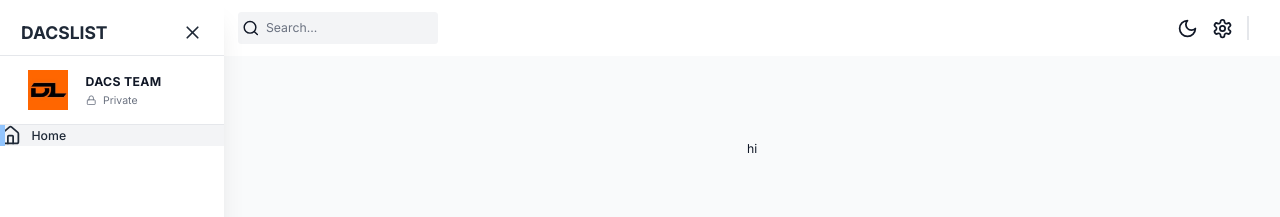
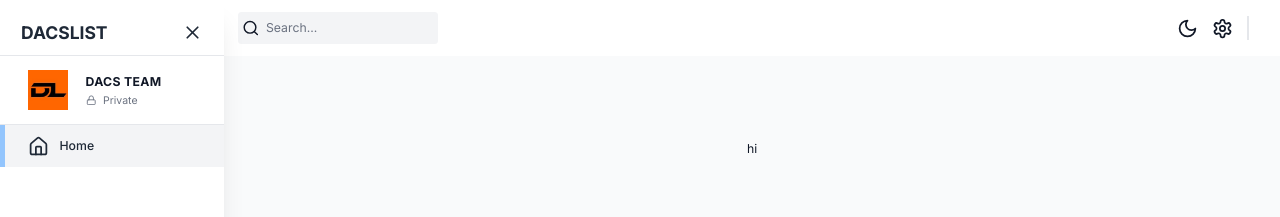
Before and after one commit to devDacs/project-management-1, a Next.js app in the folder client/: page / in a window 1280 px wide. Shown: the top 217 px of the page. Built offline with nearby package versions, Linux system fonts and the light colour scheme; no server answers.

Commit message:
style(sidebar): adjust navigation link alignment and spacing

```diff
--- a/client/src/components/Sidebar/index.tsx
+++ b/client/src/components/Sidebar/index.tsx
@@ -80,7 +80,7 @@ const SidebarLink = ({ href, icon: Icon, label }: SidebarLinkProps) => {
   return (
     <Link href={href} className="w-full">
       <div
-        className={`relative flex cursor-pointer items-center gap-3 transition-colors hover:bg-gray-100 dark:bg-black dark:hover:bg-gray-700 ${
+        className={`relative flex cursor-pointer items-center justify-start gap-3 px-8 py-3 transition-colors hover:bg-gray-100 dark:bg-black dark:hover:bg-gray-700 ${
           isActive ? "bg-gray-100 text-white dark:bg-gray-600" : ""
         }`}
       >
```
